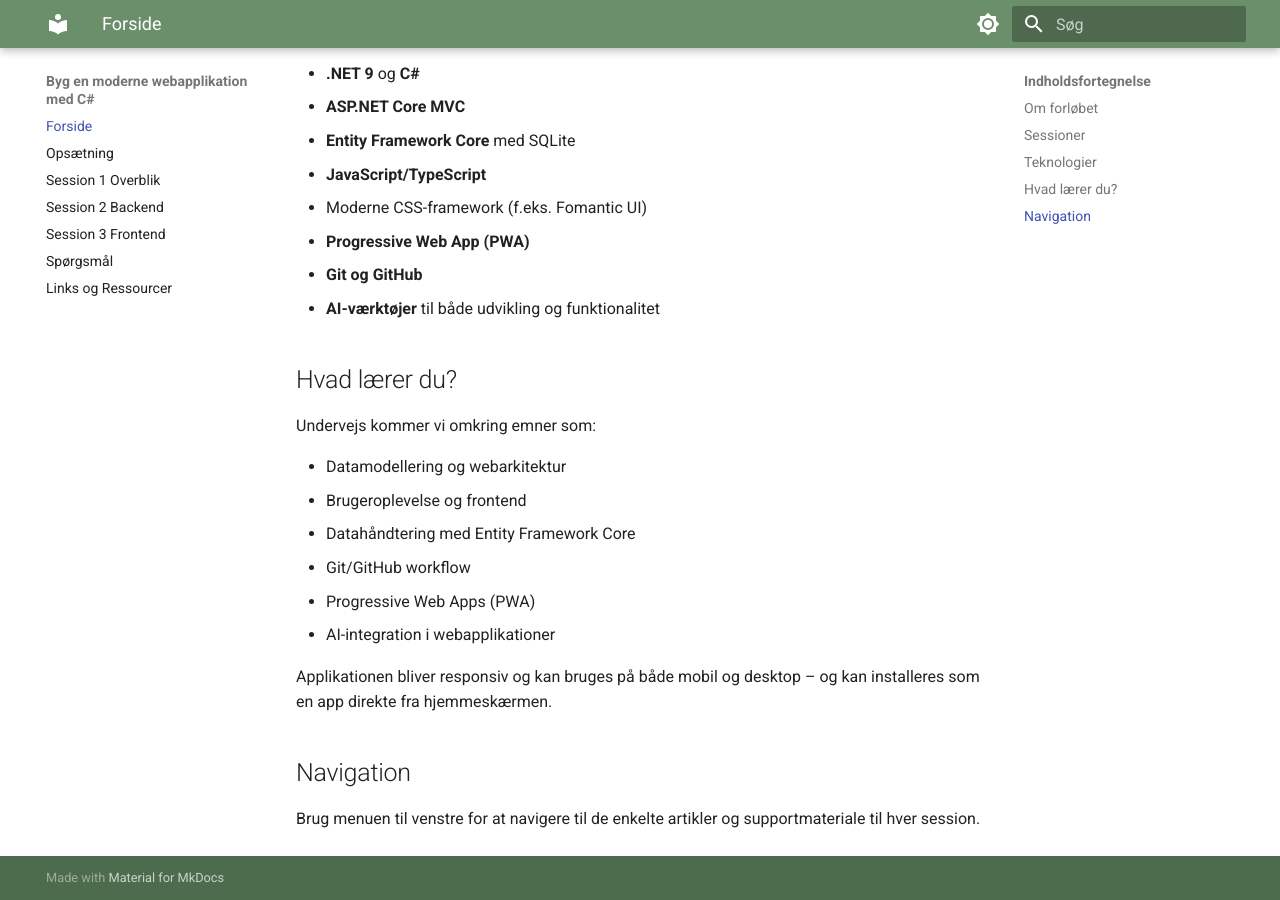
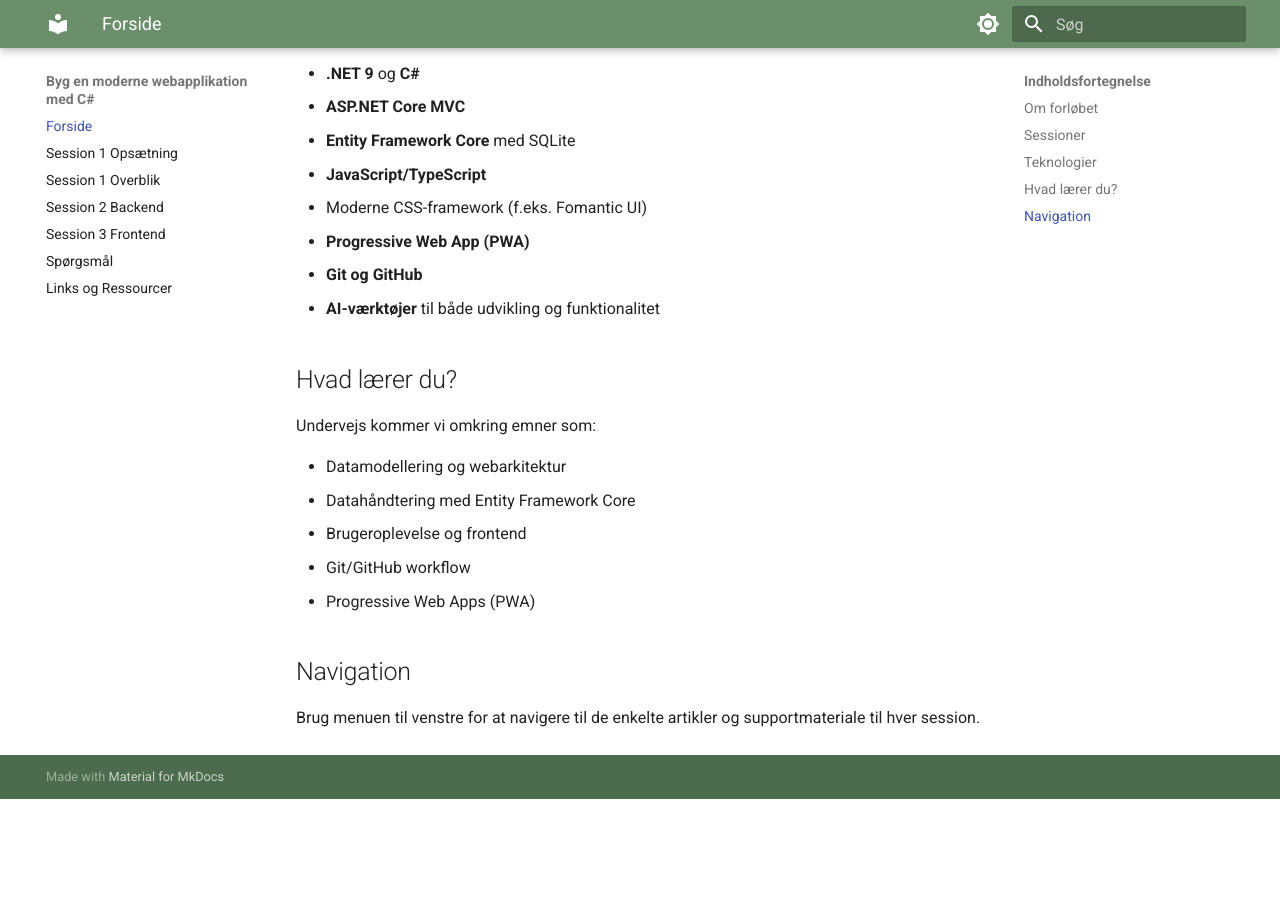
Before and after one commit to devcronberg/Northwind.App.Kursus, an MkDocs documentation site: the page built from docs/index.md, in a window 1280 px wide and 900 px high, scrolled down 827 px. Built offline with MkDocs 1.6.1 and Material for MkDocs 9.7.7, drawn with Linux system fonts in a browser that asks for light colours; after the commit the page ends 1626 px from its top, so only the background shows below that.

```diff
--- a/docs/index.md
+++ b/docs/index.md
@@ -34,13 +34,10 @@ Kurset afholdes over tre online sessioner à to timer – torsdage fra kl. 17.00
 Undervejs kommer vi omkring emner som:
 
 - Datamodellering og webarkitektur
+- Datahåndtering med Entity Framework Core
 - Brugeroplevelse og frontend
-- Datahåndtering med Entity Framework Core
 - Git/GitHub workflow
 - Progressive Web Apps (PWA)
-- AI-integration i webapplikationer
-
-Applikationen bliver responsiv og kan bruges på både mobil og desktop – og kan installeres som en app direkte fra hjemmeskærmen.
 
 ## Navigation
 
```
Also changed, not shown: docs/links.md (+2 -0 lines), docs/setup.md (+10 -13 lines), docs/.pages.
